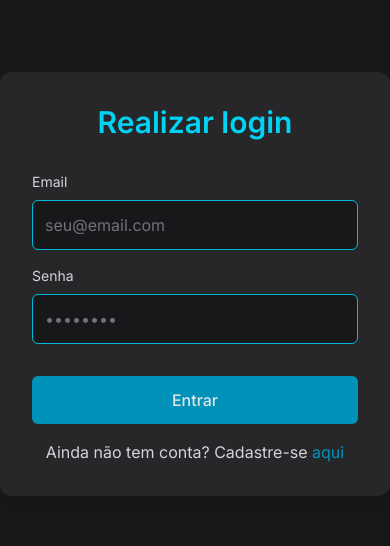
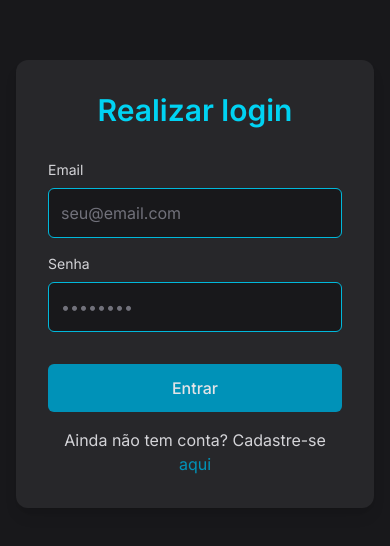
Before and after one commit to LessaApolinario/realtime-chat-2007-frontend, a Next.js app: page /auth/login in a window 390 px wide. Shown: the part 138-684 px from the top of the page. Built offline with nearby package versions, Linux system fonts and the light colour scheme; no server answers.

Commit message:
Add responsive auth pages

```diff
--- a/src/app/auth/login/page.tsx
+++ b/src/app/auth/login/page.tsx
@@ -58,12 +58,12 @@ export default function LoginPage() {
   }
 
   return (
-    <main className="grid min-h-screen grid-cols-1 bg-zinc-900 text-zinc-200 sm:grid-cols-1 md:grid-cols-2 lg:grid-cols-2 xl:grid-cols-2 2xl:grid-cols-2">
-      <div className="flex items-center justify-center">
+    <main className="grid min-h-screen grid-cols-1 bg-zinc-900 text-zinc-200 lg:grid-cols-2">
+      <div className="flex items-center justify-center p-4">
         <form
           onSubmit={handleSubmit}
           autoComplete="off"
-          className="flex w-md flex-col gap-4 rounded-xl bg-zinc-800 p-8 shadow-lg"
+          className="flex w-full max-w-md flex-col gap-4 rounded-xl bg-zinc-800 p-8 shadow-lg"
         >
           <h2 className="mb-4 text-center text-3xl font-semibold text-cyan-400">
             Realizar login
@@ -118,7 +118,7 @@ export default function LoginPage() {
         </form>
       </div>
 
-      <div className="hidden items-center justify-center bg-cyan-900/20 sm:flex md:flex lg:flex xl:flex 2xl:flex">
+      <div className="hidden items-center justify-center bg-cyan-900/20 lg:flex">
         <h3 className="text-4xl font-bold text-cyan-200">Bem-vindo!</h3>
       </div>
     </main>
--- a/src/app/auth/register/page.tsx
+++ b/src/app/auth/register/page.tsx
@@ -58,12 +58,12 @@ export default function RegisterPage() {
   }
 
   return (
-    <main className="grid min-h-screen grid-cols-1 bg-zinc-900 text-zinc-200 sm:grid-cols-1 md:grid-cols-2 lg:grid-cols-2 xl:grid-cols-2 2xl:grid-cols-2">
-      <div className="flex items-center justify-center">
+    <main className="grid min-h-screen grid-cols-1 bg-zinc-900 text-zinc-200 lg:grid-cols-2">
+      <div className="flex items-center justify-center p-4">
         <form
           onSubmit={handleSubmit}
           autoComplete="off"
-          className="flex w-md flex-col gap-4 rounded-xl bg-zinc-800 p-8 shadow-lg"
+          className="flex w-full max-w-md flex-col gap-4 rounded-xl bg-zinc-800 p-8 shadow-lg"
         >
           <h2 className="mb-4 text-center text-3xl font-semibold text-cyan-400">
             Criar conta
@@ -149,7 +149,7 @@ export default function RegisterPage() {
         </form>
       </div>
 
-      <div className="hidden items-center justify-center bg-cyan-900/20 sm:hidden md:flex lg:flex xl:flex 2xl:flex">
+      <div className="hidden items-center justify-center bg-cyan-900/20 lg:flex">
         <h3 className="text-4xl font-bold text-cyan-200">Bem-vindo!</h3>
       </div>
     </main>
```
